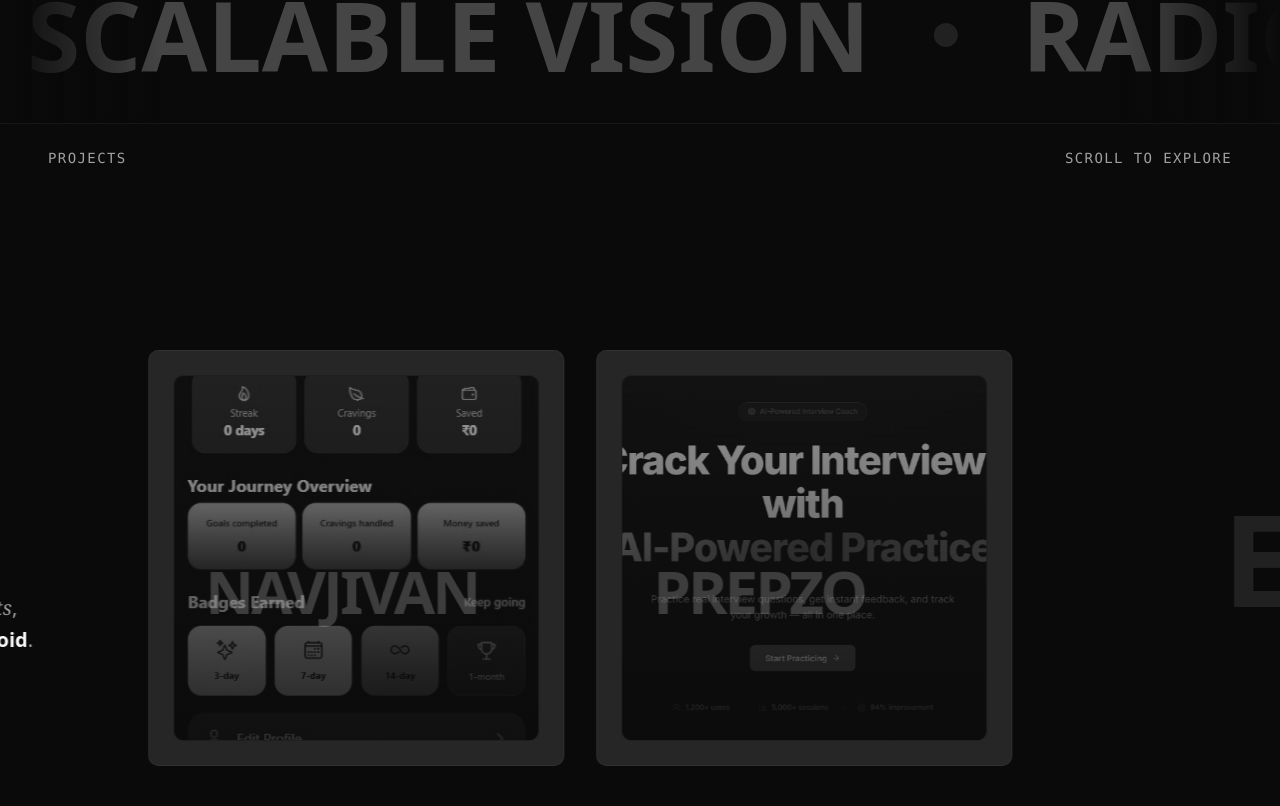
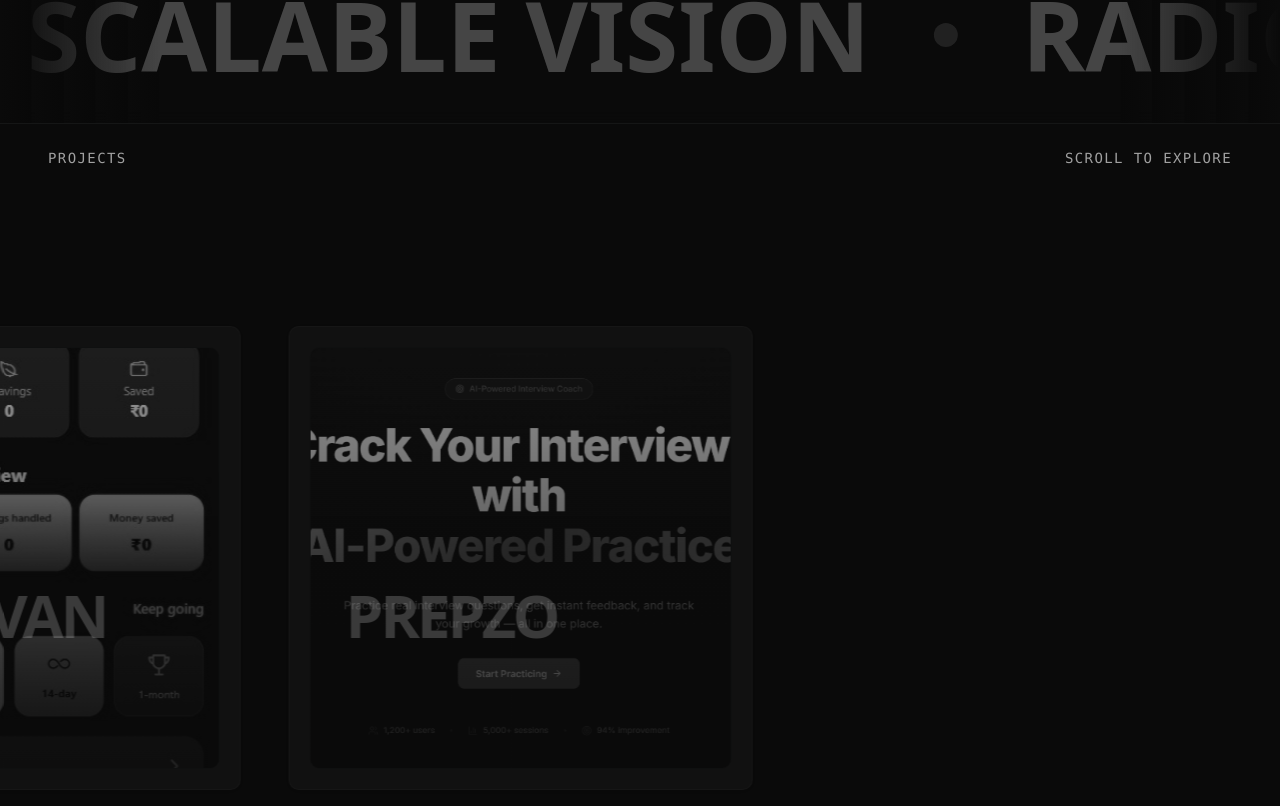
Before and after one commit to AdityaMani-2003/Portfolio-Website, a Next.js app: page / in a window 1280 px wide. Shown: the part 3150-3956 px from the top of the page. Built offline with nearby package versions, Linux system fonts and the light colour scheme.

Commit message:
Refine project card dimensions, thinner borders, and perfect END screen alignment

```diff
--- a/components/sections/projects.tsx
+++ b/components/sections/projects.tsx
@@ -119,8 +119,8 @@
                         ))}
 
                         {/* END block */}
-                        <div className="shrink-0 flex items-center justify-center w-[50vw]">
-                            <span className="text-[12vw] md:text-[10vw] font-black tracking-tighter uppercase text-foreground/10 select-none">
+                        <div className="shrink-0 flex items-center justify-center w-[100vw]">
+                            <span className="text-[12vw] md:text-[10vw] font-black tracking-tighter uppercase text-foreground/5 select-none">
                                 {content.projects.end_text || "END"}
                             </span>
                         </div>
@@ -144,20 +144,20 @@
         return (
             <div
                 onClick={onClick}
-                className="group flex flex-col justify-center relative shrink-0 cursor-pointer w-[85vw] md:w-[45vw] xl:w-[35vw] px-2 md:px-4"
+                className="group flex flex-col justify-center relative shrink-0 cursor-pointer w-[90vw] md:w-[50vw] xl:w-[40vw] max-w-[80vh] px-3 md:px-6"
             >
-                <div className="relative w-full aspect-square overflow-hidden bg-muted border border-border/50 transition-all duration-700 ease-out group-hover:border-foreground/20 rounded-lg">
+                <div className="relative w-full aspect-square overflow-hidden bg-muted/30 border border-border/20 transition-all duration-700 ease-out group-hover:border-foreground/30 group-hover:bg-muted/50 rounded-lg shadow-sm">
                     {/* Background image */}
-                    <div className="absolute inset-4 md:inset-6 z-0 rounded-lg overflow-hidden bg-background/50 border border-border/30">
+                    <div className="absolute inset-4 md:inset-5 z-0 rounded-lg overflow-hidden bg-background/50 border border-border/10">
                         <Image
                             src={project.image}
                             alt={project.title}
                             fill
-                            sizes="(max-width: 768px) 85vw, (max-width: 1280px) 45vw, 35vw"
+                            sizes="(max-width: 768px) 90vw, (max-width: 1280px) 50vw, 40vw"
                             loading="lazy"
                             className="object-cover opacity-60 group-hover:opacity-100 group-hover:scale-105 transition-all duration-1000 grayscale group-hover:grayscale-0"
                         />
-                        <div className="absolute inset-0 bg-linear-to-t from-background/90 via-background/40 to-transparent opacity-80 group-hover:opacity-100 transition-opacity duration-500" />
+                        <div className="absolute inset-0 bg-linear-to-t from-background/95 via-background/50 to-transparent opacity-80 group-hover:opacity-100 transition-opacity duration-500" />
                     </div>
 
                     {/* Content overlay */}
```
